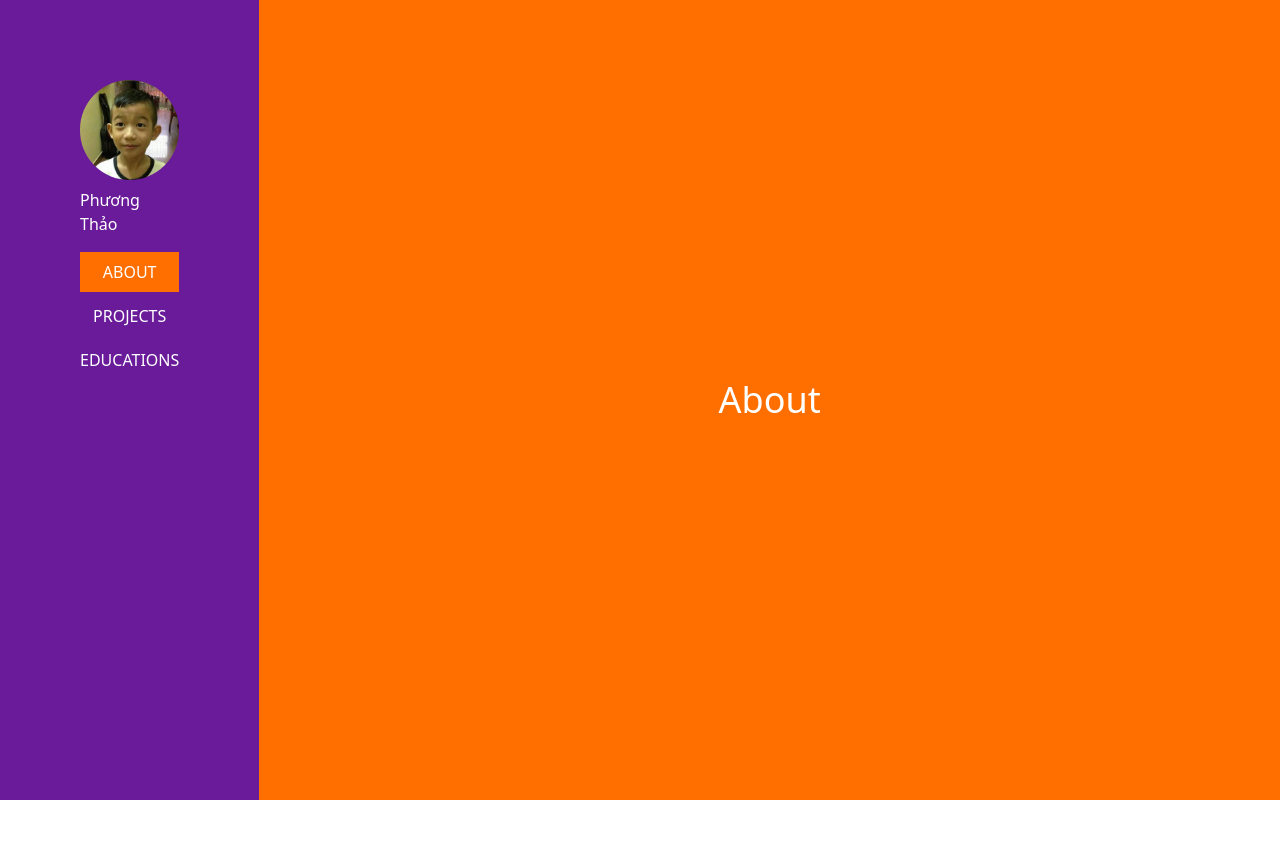
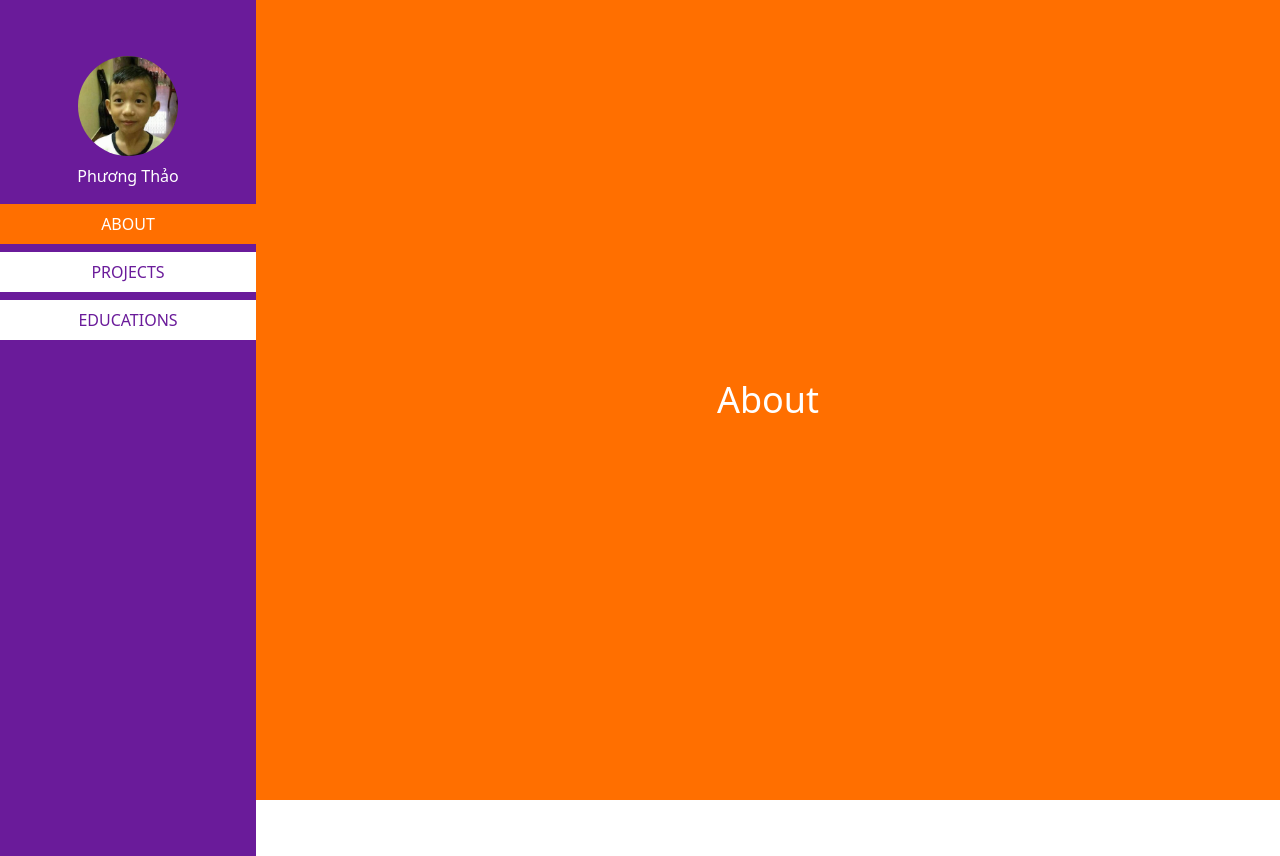
Before and after one commit to havanbinh2202/reactjs-base, a React (Vite) app: page / in a window 1280 px wide. Before the commit the page ends 800 px from the top, so only its background shows below. Built offline with nearby package versions, Linux system fonts and the light colour scheme.

Commit message:
feat(React Router Example):v2

```diff
--- a/src/App.tsx
+++ b/src/App.tsx
@@ -1,12 +1,12 @@
-import Content from "./components/UI/Content";
-import Sidebar from "./components/UI/Sidebar";
+import Content from "./components/Header/Content";
+import Sidebar from "./components/Header/Sidebar";
 
 export default function App() {
   return (
 
       <div className="flex flex-col md:flex-row">
       <Sidebar />
-      <Content />
+      <Content/>
       </div>
 
   );
--- /dev/null
+++ b/src/components/Button/Menu.tsx
@@ -0,0 +1,17 @@
+const Menu = () => {
+    return(
+        <nav className="w-full flex flex-col ">
+          <button className="w-full py-2 bg-[#FF6F00] text-white mb-2 ">
+            ABOUT
+          </button>
+          <button className="w-full py-2 bg-white text-[#6A1B9A] mb-2">
+            PROJECTS
+          </button>
+          <button className="w-full py-2 bg-white text-[#6A1B9A]">
+            EDUCATIONS
+          </button>
+        </nav>
+    )
+}
+
+export default Menu;
--- /dev/null
+++ b/src/components/Header/Navbar.tsx
@@ -0,0 +1,9 @@
+const Navbar = () => {
+    return (
+      <div className="bg-[#6A1B9A] h-14 flex justify-between items-center px-4">
+
+      </div>
+    );
+  };
+
+  export default Navbar;
--- /dev/null
+++ b/src/components/Header/Profile.tsx
@@ -0,0 +1,14 @@
+const Profile = () => {
+    return (
+        <div className="flex flex-col items-center">
+        <img
+          src="./img/tuconcho.jpg"
+          width={100}
+          alt="Profile"
+          className="rounded-full mb-2"
+        />
+        <p className="mb-4">Phương Thảo</p>
+      </div>
+    )
+}
+export default Profile;
--- /dev/null
+++ b/src/components/Header/Sidebar.tsx
@@ -0,0 +1,53 @@
+import { useState } from "react";
+import { FaBars, FaTimes } from "react-icons/fa";
+import Profile from "./Profile";
+import Menu from "../Button/Menu";
+import Navbar from "./Navbar";
+
+const Sidebar = () => {
+  const [isOpen, setIsOpen] = useState(false);
+
+  return (
+    <div className="relative">
+      <Navbar/>
+      {/* Nút mở sidebar */}
+      <button
+        className="absolute top-4 left-2 bg-[#FFFFFF] text-2xl md:hidden"
+        onClick={() => setIsOpen(true)}
+      >
+        <FaBars />
+      </button>
+
+      {/* Avatar góc phải khi sidebar đóng */}
+      {!isOpen && (
+        <img
+          src="./img/tuconcho.jpg"
+          width={50}
+          alt="Profile"
+          className="absolute top-0 right-0 items-center rounded-full md:hidden"
+        />
+      )}
+
+      {/* Sidebar */}
+      <div
+        className={`fixed top-0 left-0 h-full w-64 bg-[#6A1B9A] text-white transition-transform duration-300 ${
+          isOpen ? "translate-x-0" : "-translate-x-full"
+        } md:relative md:translate-x-0 md:64 w-64`}
+      >
+        {/* Nút đóng sidebar */}
+        <button
+          className="absolute top-2 right-2 text-2xl md:hidden"
+          onClick={() => setIsOpen(false)}
+        >
+          <FaTimes />
+        </button>
+
+        <Profile/>
+
+        <Menu/>
+      </div>
+    </div>
+  );
+};
+
+export default Sidebar;
--- a/src/components/UI/Sidebar.tsx
+++ /dev/null
@@ -1,71 +0,0 @@
-import { useState } from "react";
-import { FaBars, FaTimes } from "react-icons/fa";
-
-const Sidebar = () => {
-  const [isOpen, setIsOpen] = useState(false);
-
-  return (
-    <div className="relative">
-      {/* Nút mở sidebar */}
-      <button
-        className="absolute top-2 left-2 bg-[#FFFFFF] text-2xl md:hidden"
-        onClick={() => setIsOpen(true)}
-      >
-        <FaBars />
-      </button>
-
-      {/* Avatar góc phải khi sidebar đóng */}
-      {!isOpen && (
-        <img
-          src="./img/tuconcho.jpg"
-          width={50}
-          alt="Profile"
-          className="absolute top-2 right-2 rounded-full md:hidden"
-        />
-      )}
-
-      {/* Sidebar */}
-      <div
-        className={`fixed top-0 left-0 h-full w-64 bg-[#6A1B9A] p-20 text-white transition-transform duration-300 ${
-          isOpen ? "translate-x-0" : "-translate-x-full"
-        } md:relative md:translate-x-0 md:64 w-full`}
-      >
-        {/* Nút đóng sidebar */}
-        <button
-          className="absolute top-2 right-2 text-2xl md:hidden"
-          onClick={() => setIsOpen(false)}
-        >
-          <FaTimes />
-        </button>
-
-        {/* Avatar & Tên trong sidebar */}
-
-          <div className="flex flex-col items-center">
-            <img
-              src="./img/tuconcho.jpg"
-              width={100}
-              alt="Profile"
-              className="rounded-full mb-2"
-            />
-            <p className="mb-4">Phương Thảo</p>
-          </div>
-
-
-        {/* Menu */}
-        <nav className="w-full flex flex-col items-end">
-          <button className="w-full py-2 bg-[#FF6F00] text-white mb-1">
-            ABOUT
-          </button>
-          <button className="w-full py-2 bg-[#6A1B9A] text-white mb-1">
-            PROJECTS
-          </button>
-          <button className="w-full py-2 bg-[#6A1B9A] text-white">
-            EDUCATIONS
-          </button>
-        </nav>
-      </div>
-    </div>
-  );
-};
-
-export default Sidebar;
```
Also changed, not shown: src/components/Header/Content.tsx (renamed from src/components/UI/Content.tsx).
